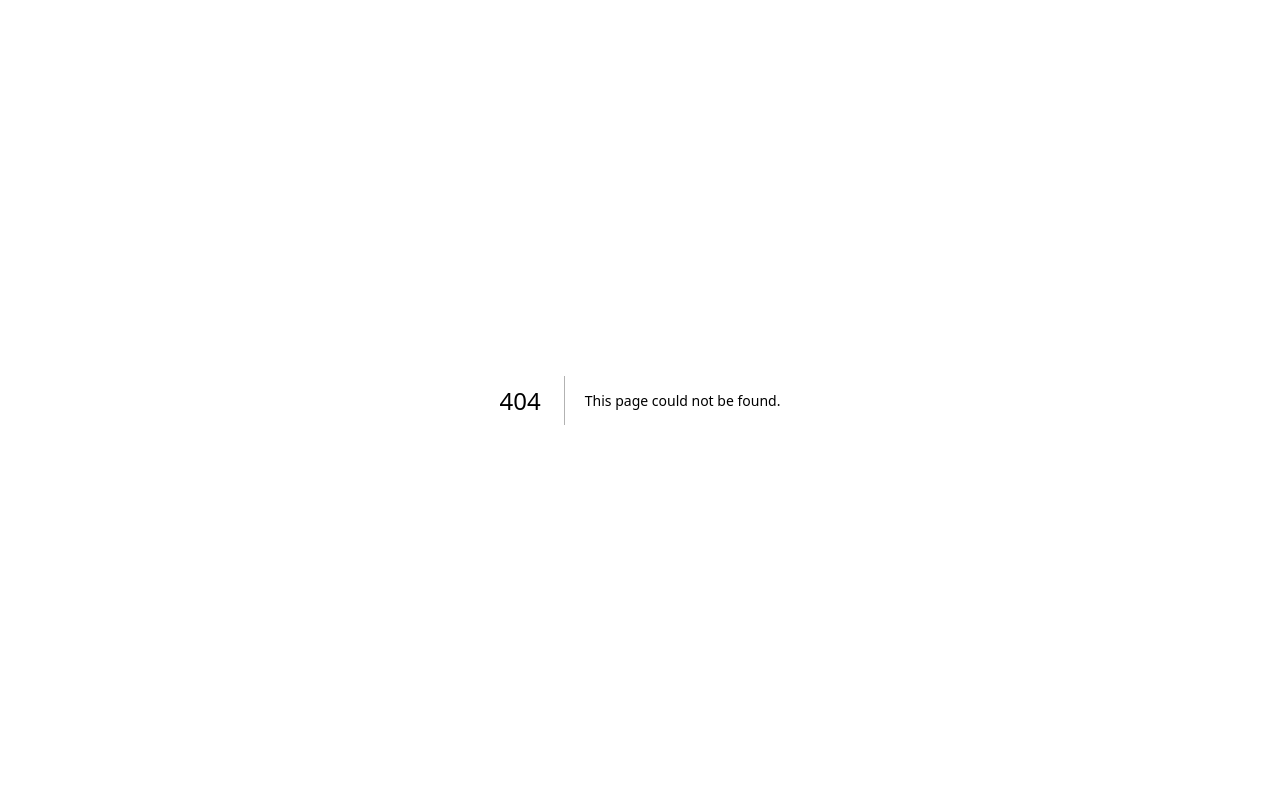
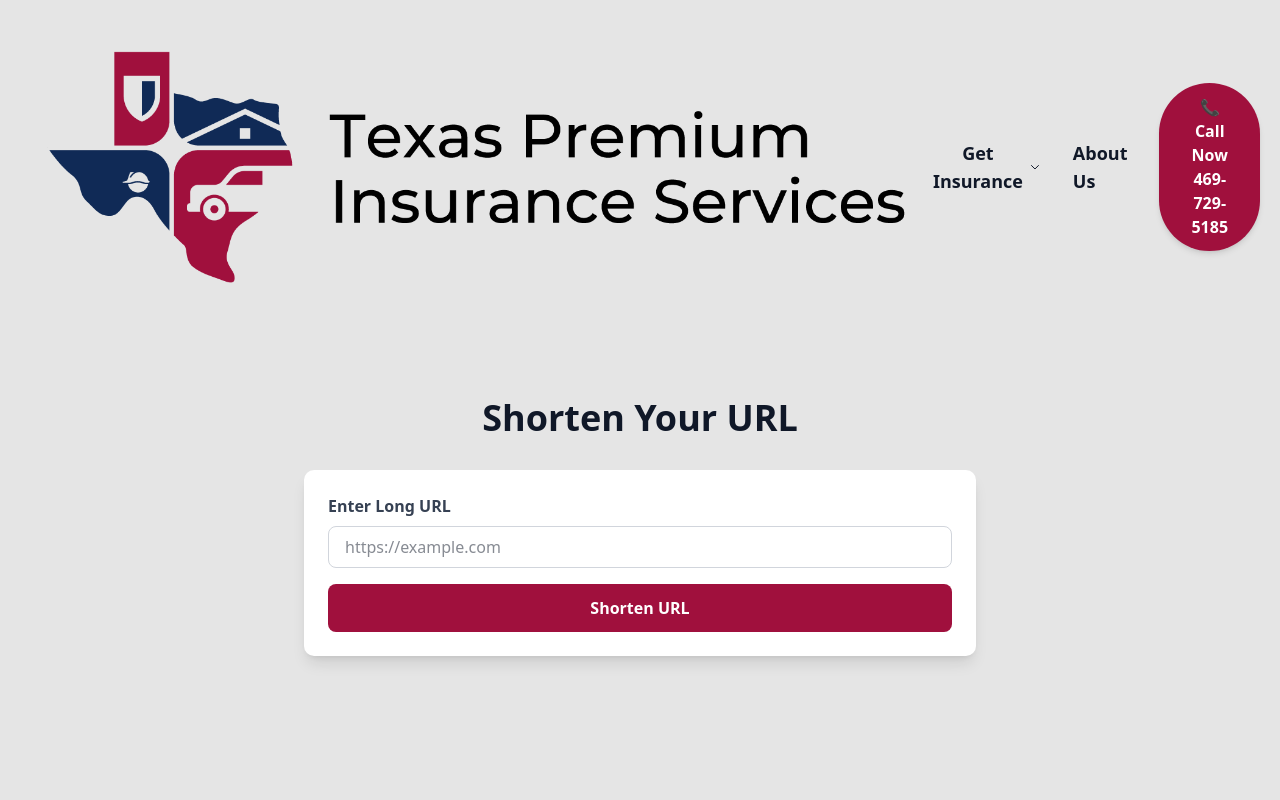
Before and after one commit to Amber2505/texaspremium, a Next.js app: page /shortlinkcreated in a window 1280 px wide. Before the commit this address had no page. Shown: the top 800 px of the page. Built offline with nearby package versions, Linux system fonts and the light colour scheme.

Commit message:
updated explore and sessionstorage

```diff
--- /dev/null
+++ b/app/(root)/Carousel.tsx
@@ -0,0 +1,48 @@
+"use client";
+import { useState, useEffect } from "react";
+import Image from "next/image";
+
+export default function Carousel() {
+  const images = [
+    { src: "/car.png", alt: "Car" },
+    { src: "/motorcycle1.png", alt: "Motorcycle" },
+    { src: "/house1.png", alt: "House" },
+    { src: "/rental-apt1.png", alt: "Rental" },
+    { src: "/commercial1.png", alt: "Commercial" },
+  ];
+
+  const [currentImageIndex, setCurrentImageIndex] = useState(0);
+
+  useEffect(() => {
+    const interval = setInterval(() => {
+      setCurrentImageIndex((prevIndex) =>
+        prevIndex === images.length - 1 ? 0 : prevIndex + 1
+      );
+    }, 5000);
+
+    return () => clearInterval(interval);
+  }, [images.length]);
+
+  return (
+    <div className="lg:w-1/2 relative mt-10 lg:mt-0">
+      <Image
+        src={images[currentImageIndex].src}
+        alt={images[currentImageIndex].alt}
+        width={600}
+        height={400}
+        className="object-contain"
+      />
+      <div className="flex justify-center mt-4 space-x-2">
+        {images.map((_, i) => (
+          <span
+            key={i}
+            className={`w-4 h-1 ${
+              i === currentImageIndex ? "bg-[#A0103D]" : "bg-gray-400"
+            }`}
+            style={{ borderRadius: "2px" }}
+          ></span>
+        ))}
+      </div>
+    </div>
+  );
+}
--- /dev/null
+++ b/app/(root)/UtmTracker.tsx
@@ -0,0 +1,17 @@
+"use client";
+import { useEffect } from "react";
+import { useSearchParams } from "next/navigation";
+
+export default function UtmTracker() {
+  const searchParams = useSearchParams();
+
+  useEffect(() => {
+    if (typeof window === "undefined") return;
+    const campaignName = searchParams.get("utm_campaign");
+    if (campaignName) {
+      localStorage.setItem("campaignName", campaignName);
+    }
+  }, [searchParams]);
+
+  return null;
+}
--- a/app/(root)/page.tsx
+++ b/app/(root)/page.tsx
@@ -1,7 +1,6 @@
 "use client";
 
 import Image from "next/image";
-import { useSearchParams } from "next/navigation";
 import { useState, useEffect } from "react";
 
 export default function HomePage() {
--- /dev/null
+++ b/app/(root)/shortlinkcreated/actions.ts
@@ -0,0 +1,70 @@
+"use server";
+import { promises as fs } from "node:fs";
+import path from "node:path";
+
+// Generate a random 7-character string (a-z, A-Z, 0-9)
+const generateRandomString = (length: number = 7): string => {
+  const characters = "abcdefghijklmnopqrstuvwxyzABCDEFGHIJKLMNOPQRSTUVWXYZ0123456789";
+  let result = "";
+  for (let i = 0; i < length; i++) {
+    result += characters.charAt(Math.floor(Math.random() * characters.length));
+  }
+  return result;
+};
+
+// Read existing short URLs from urls.csv
+const readExistingShortUrls = async (): Promise<Set<string>> => {
+  const filePath = path.join(process.cwd(), "data", "urls.csv");
+  try {
+    const fileContent = await fs.readFile(filePath, "utf-8");
+    const lines = fileContent.split("\n").filter((line) => line.trim());
+    const startIndex = lines[0].startsWith("short_url,long_url") ? 1 : 0;
+    return new Set(lines.slice(startIndex).map((line) => line.split(",")[0]));
+  } catch {
+    // If file doesn't exist, return empty set
+    return new Set();
+  }
+};
+
+// Append to urls.csv
+const appendToCsv = async (shortUrl: string, longUrl: string): Promise<void> => {
+  const filePath = path.join(process.cwd(), "data", "urls.csv");
+  const dirPath = path.dirname(filePath);
+  await fs.mkdir(dirPath, { recursive: true });
+  const data = `${shortUrl},${longUrl}\n`;
+  try {
+    await fs.access(filePath);
+    await fs.appendFile(filePath, data, "utf-8");
+  } catch {
+    // File doesn't exist, create with header
+    await fs.writeFile(filePath, "short_url,long_url\n" + data, "utf-8");
+  }
+};
+
+export async function shortenUrl(longUrl: string): Promise<{ shortUrl?: string; error?: string }> {
+  try {
+    // Validate URL
+    new URL(longUrl);
+
+    // Get existing short URLs
+    const existingShortUrls = await readExistingShortUrls();
+
+    // Generate unique short URL
+    let shortUrl: string;
+    let attempts = 0;
+    const maxAttempts = 10;
+    do {
+      if (attempts++ >= maxAttempts) {
+        return { error: "Could not generate a unique short URL. Please try again." };
+      }
+      shortUrl = generateRandomString();
+    } while (existingShortUrls.has(shortUrl));
+
+    // Save to urls.csv
+    await appendToCsv(shortUrl, longUrl);
+
+    return { shortUrl };
+  } catch {
+    return { error: "Failed to shorten URL. Please ensure the URL is valid and try again." };
+  }
+}
--- /dev/null
+++ b/app/(root)/shortlinkcreated/page.tsx
@@ -0,0 +1,98 @@
+"use client";
+import { useState, FormEvent } from "react";
+import { shortenUrl } from "./actions";
+
+export default function ShortenPage() {
+  const [longUrl, setLongUrl] = useState<string>("");
+  const [shortUrl, setShortUrl] = useState<string | null>(null);
+  const [error, setError] = useState<string | null>(null);
+  const [isLoading, setIsLoading] = useState<boolean>(false); // Fixed Boolean to boolean (minor type consistency)
+
+  const handleSubmit = async (e: FormEvent<HTMLFormElement>) => {
+    e.preventDefault();
+    setError(null);
+    setShortUrl(null);
+    setIsLoading(true);
+
+    try {
+      // Validate URL
+      new URL(longUrl);
+      const result = await shortenUrl(longUrl);
+      if (result.error) {
+        setError(result.error);
+      } else if (result.shortUrl) {
+        setShortUrl(`${window.location.origin}/${result.shortUrl}`);
+      }
+    } catch {
+      setError(
+        "Invalid URL. Please enter a valid URL (e.g., https://example.com)."
+      );
+    } finally {
+      setIsLoading(false);
+    }
+  };
+
+  return (
+    <div className="min-h-screen bg-[#E5E5E5] py-16 px-4 sm:px-6 lg:px-8">
+      <div className="max-w-2xl mx-auto">
+        <h1 className="text-4xl font-bold text-gray-900 text-center mb-8">
+          Shorten Your URL
+        </h1>
+        <form
+          onSubmit={handleSubmit}
+          className="bg-white shadow-lg rounded-lg p-6"
+        >
+          <div className="mb-4">
+            <label
+              htmlFor="longUrl"
+              className="block text-gray-700 font-semibold mb-2"
+            >
+              Enter Long URL
+            </label>
+            <input
+              type="url"
+              id="longUrl"
+              value={longUrl}
+              onChange={(e) => setLongUrl(e.target.value)}
+              placeholder="https://example.com"
+              className="w-full px-4 py-2 border border-gray-300 rounded-md focus:outline-none focus:ring-2 focus:ring-[#A0103D] text-gray-900"
+              required
+            />
+          </div>
+          <button
+            type="submit"
+            disabled={isLoading}
+            className={`w-full bg-[#A0103D] text-white font-semibold py-3 px-6 rounded-md hover:bg-[#102a56] transition ${
+              isLoading ? "opacity-50 cursor-not-allowed" : ""
+            }`}
+          >
+            {isLoading ? "Shortening..." : "Shorten URL"}
+          </button>
+        </form>
+        {error && <p className="mt-4 text-red-600 text-center">{error}</p>}
+        {shortUrl && (
+          <div className="mt-6 text-center">
+            <p className="text-gray-700 font-semibold">Your Short URL:</p>
+            <a
+              href={shortUrl}
+              target="_blank"
+              rel="noopener noreferrer"
+              className="text-[#A0103D] hover:underline break-all"
+            >
+              {shortUrl}
+            </a>
+            <button
+              onClick={() => {
+                navigator.clipboard.writeText(shortUrl);
+                alert("Short URL copied to clipboard!");
+              }}
+              className="mt-2 bg-[#102a56] text-white font-semibold py-2 px-4 rounded-md hover:bg-[#A0103D] transition"
+            >
+              Copy to Clipboard
+            </button>
+          </div>
+        )}
+      </div>
+    </div>
+  );
+}
--- /dev/null
+++ b/app/api/redirect/[slug]/route.ts
@@ -0,0 +1,25 @@
+import { NextResponse } from "next/server";
+import { promises as fs } from "node:fs";
+import path from "node:path";
+
+export async function GET(
+  request: Request,
+  { params }: { params: Promise<{ slug: string }> }
+) {
+  const { slug } = await params; // Await params to resolve the warning
+  const filePath = path.join(process.cwd(), "data", "urls.csv");
+  try {
+    const fileContent = await fs.readFile(filePath, "utf-8");
+    const lines = fileContent.split("\n").filter((line) => line.trim());
+    const startIndex = lines[0].startsWith("short_url,long_url") ? 1 : 0;
+    for (const line of lines.slice(startIndex)) {
+      const [shortUrl, longUrl] = line.split(",");
+      if (shortUrl === slug) {
+        return NextResponse.redirect(new URL(longUrl), { status: 301 });
+      }
+    }
+    return NextResponse.json({ error: "Short URL not found" }, { status: 404 });
+  } catch {
+    return NextResponse.json({ error: "Failed to read redirects" }, { status: 500 });
+  }
+}
--- a/package.json
+++ b/package.json
@@ -12,6 +12,7 @@
     "@next/third-parties": "^15.3.3",
     "@react-google-maps/api": "^2.20.6",
     "@tailwindcss/typography": "^0.5.16",
+    "better-sqlite3": "^11.10.0",
     "class-variance-authority": "^0.7.1",
     "clsx": "^2.1.1",
     "date-fns": "^4.1.0",
@@ -19,6 +20,7 @@
     "lucide-react": "^0.511.0",
     "marked": "^15.0.11",
     "next": "^15.3.3",
+    "query-string": "^9.2.0",
     "react": "^19.0.0",
     "react-dom": "^19.0.0",
     "react-markdown": "^10.1.0",
@@ -28,7 +30,8 @@
   "devDependencies": {
     "@eslint/eslintrc": "^3",
     "@tailwindcss/postcss": "^4",
-    "@types/node": "^20",
+    "@types/better-sqlite3": "^7.6.13",
+    "@types/node": "^20.19.0",
     "@types/react": "^19",
     "@types/react-dom": "^19",
     "@types/sanitize-html": "^2.16.0",
```
Also changed, not shown: data/urls.csv (added), next.config.ts (line endings or trailing spaces), 1 other file (tests, documents, lock files or other folders).
